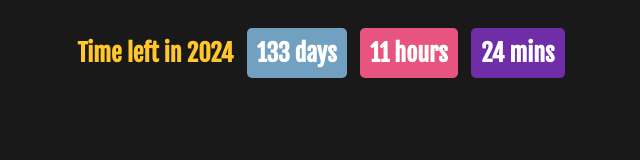
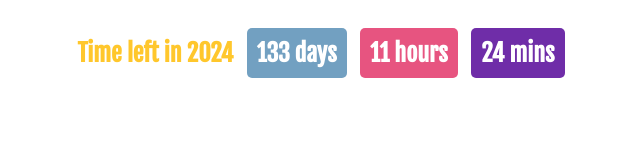
Before and after one commit to Lexisaidiot/notion_countdown, a plain HTML site: page index.html in a window 1280 px wide. Shown: the whole page, without its empty margins (314-954 px from the left). Drawn offline with Linux system fonts and the light colour scheme.

Commit message:
Update index.html

```diff
--- a/index.html
+++ b/index.html
@@ -11,7 +11,7 @@
         body{
             text-align: center;
             font-family: 'Fjalla One', sans-serif;
-            background-color: #191919;
+            background-color: #fff;
             color: #FFC72C;
         }
         .box{
```
